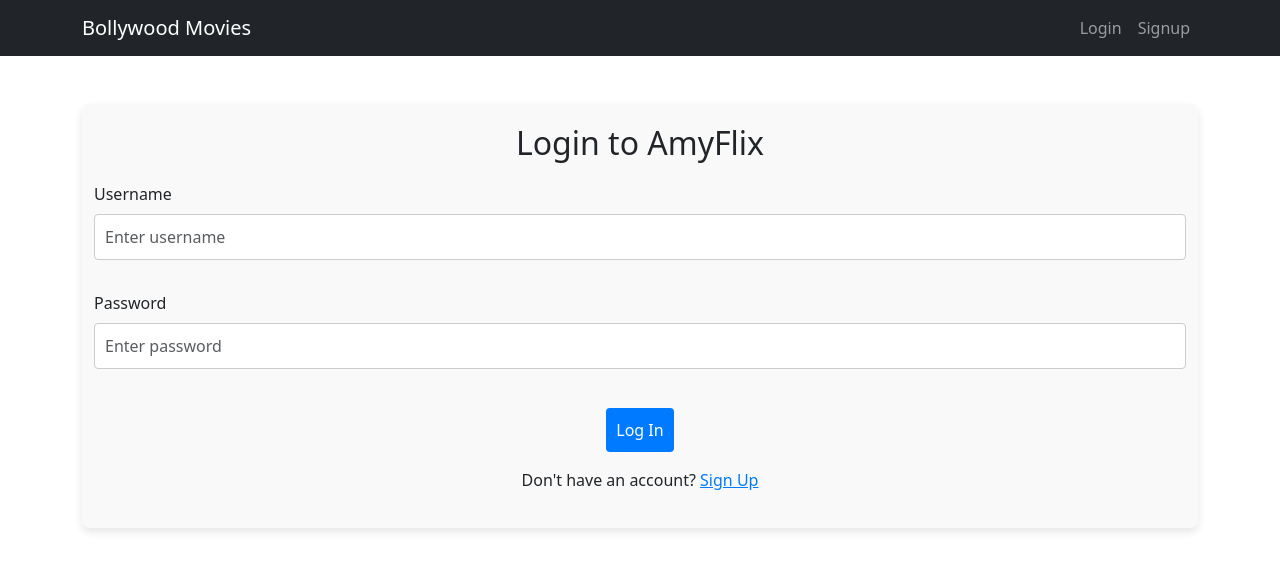
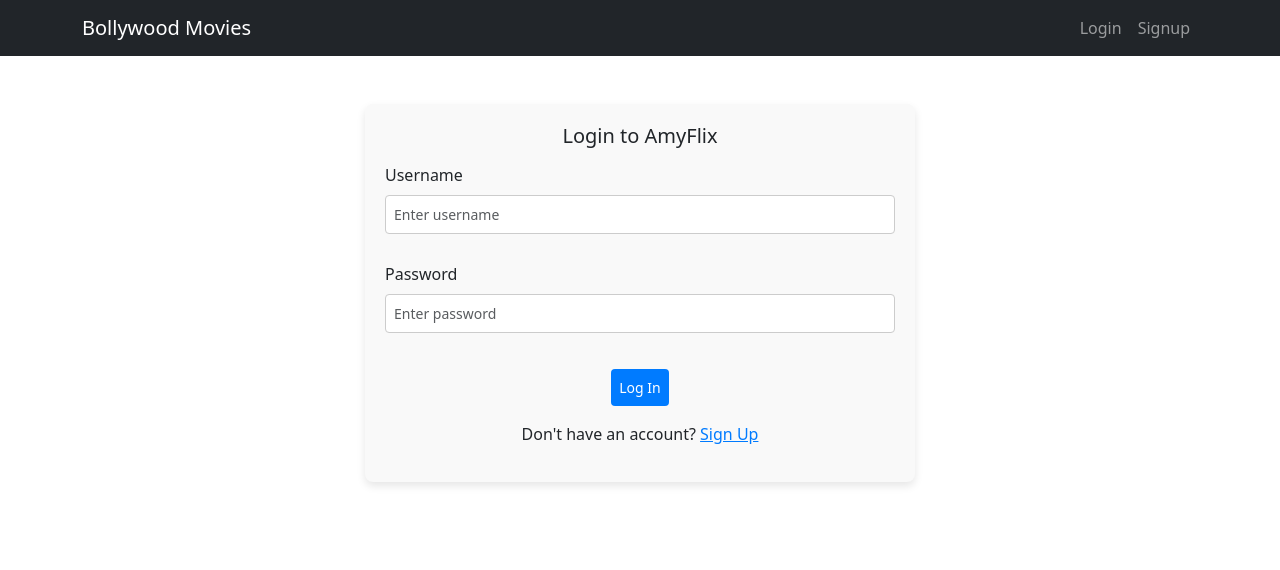
Before and after one commit to amruta387/AmyFlix-Client, a React (Vite) app: page / in a window 1280 px wide. Shown: the top 570 px of the page. Built offline with nearby package versions, Linux system fonts and the light colour scheme.

Commit message:
changed css styling

```diff
--- a/src/Components/LoginView/LoginView.css
+++ b/src/Components/LoginView/LoginView.css
@@ -1,18 +1,20 @@
 /* Adjusting the size of the login container */
 .login-view-container {
-    width: 100%;
-    max-width: 350px; /* Reduce the width to make it more compact */
-    margin: 50px auto; /* Center the form with some spacing from the top */
-    padding: 20px;
-    background-color: #f9f9f9;
-    border-radius: 8px;
-    box-shadow: 0 4px 8px rgba(0, 0, 0, 0.1);
+    width: 100% !important;
+    max-width: 550px !important; /* Increased by 200px (350px + 200px) */
+    margin: 50px auto !important;
+    padding: 20px !important;
+    background-color: #f9f9f9 !important;
+    border-radius: 8px !important;
+    box-shadow: 0 4px 8px rgba(0, 0, 0, 0.1) !important;
 }
+
 
 /* Title Styling */
 .login-view-container h2 {
     text-align: center;
-    margin-bottom: 20px;
+    margin-bottom: 15px; /* Reduced spacing */
+    font-size: 20px; /* Slightly smaller font */
 }
 
 /* Form styling */
@@ -23,15 +25,17 @@
 
 /* Input fields */
 .login-view-container input {
-    padding: 10px;
-    margin-bottom: 15px; /* Slightly more margin between fields */
+    padding: 8px; /* Smaller padding */
+    margin-bottom: 12px; /* Less margin between fields */
     border: 1px solid #ccc;
     border-radius: 4px;
+    font-size: 14px; /* Slightly smaller font */
 }
 
 /* Button styling */
 .login-view-container button {
-    padding: 10px;
+    padding: 8px;
+    font-size: 14px;
     background-color: #007bff;
     color: white;
     border: none;
@@ -46,16 +50,16 @@
 /* Error message styling */
 .error-message {
     color: red;
-    font-size: 14px;
+    font-size: 13px; /* Slightly smaller font */
     text-align: center;
-    margin-bottom: 10px;
+    margin-bottom: 8px;
 }
 
 /* Signup prompt and link styling */
 .signup-prompt {
     text-align: center;
-    margin-top: 15px;
-    font-size: 14px;
+    margin-top: 12px;
+    font-size: 13px;
     color: #333;
 }
 
--- a/src/Components/SignupView/SignupView.css
+++ b/src/Components/SignupView/SignupView.css
@@ -1,13 +1,14 @@
 /* SignupView.css */
 .signup-view-container {
-    max-width: 400px;
-    margin: 50px auto;
-    padding: 20px;
-    border-radius: 8px;
-    background-color: white;
-    box-shadow: 0 4px 8px rgba(0, 0, 0, 0.1);
-    text-align: center;
+    max-width: 550px !important; /* Adjust width as per your requirement */
+    margin: 50px auto !important;
+    padding: 20px !important;
+    border-radius: 8px !important;
+    background-color: white !important;
+    box-shadow: 0 4px 8px rgba(0, 0, 0, 0.1) !important;
+    text-align: center !important;
 }
+
 
 .signup-view-container h2 {
     font-size: 2rem;
```
Also changed, not shown: 2 other files (tests, documents, lock files or other folders).
